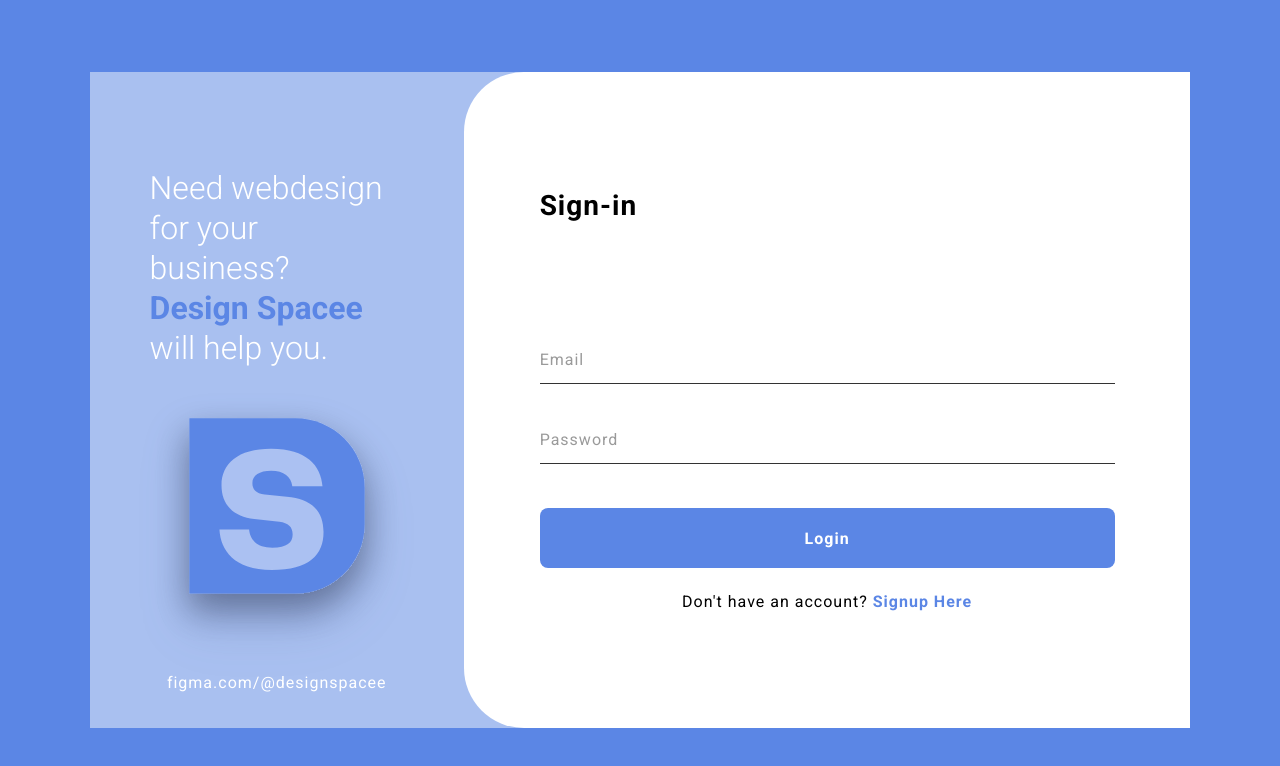
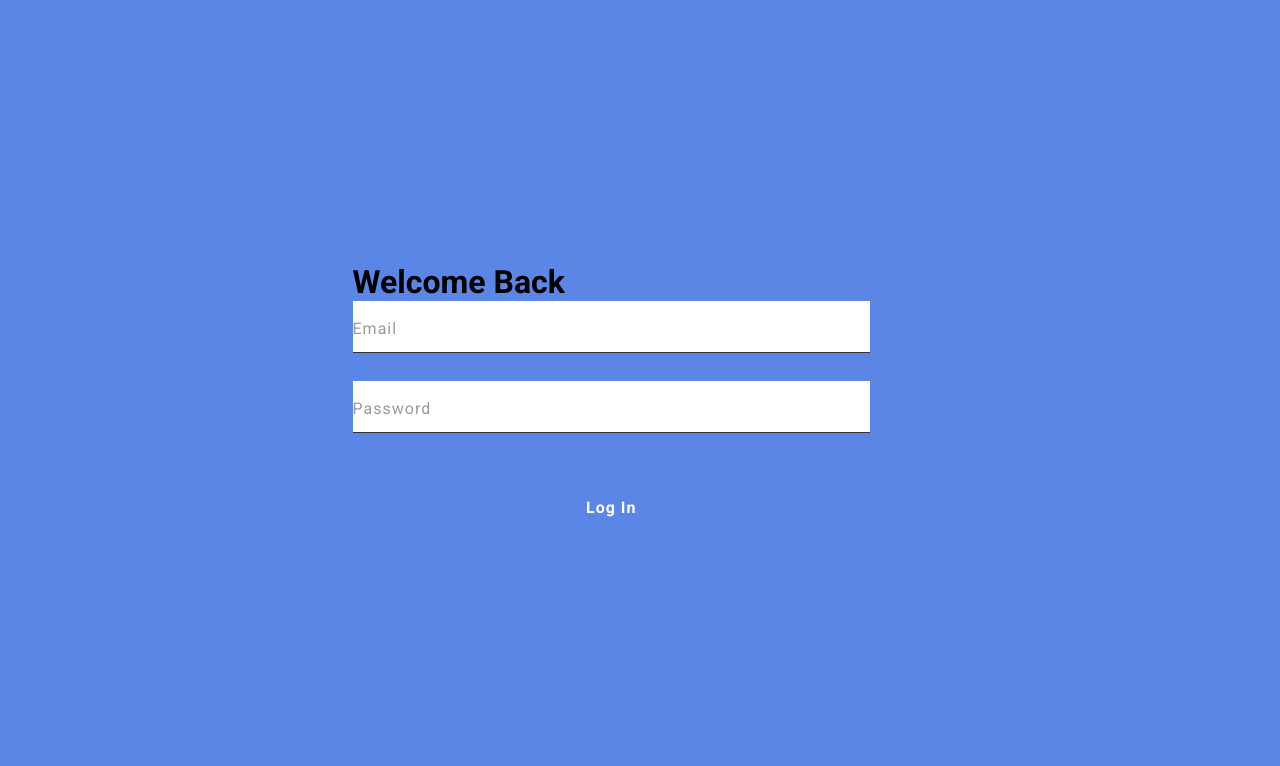
Before and after one commit to mrcln2/APPDEV1, a React (Vite) app in the folder F_L04_ReactJsStylingFigmaConversion/: page / in a window 1280 px wide. Shown: the top 766 px of the page. Built offline with nearby package versions, Linux system fonts and the light colour scheme.

Commit message:
Convert Login.css to CSS Modules

```diff
--- a/F_L04_ReactJsStylingFigmaConversion/src/components/login/Login.jsx
+++ b/F_L04_ReactJsStylingFigmaConversion/src/components/login/Login.jsx
@@ -1,41 +1,17 @@
-import "./Login.css";
-import logo from "../../assets/logo.svg";
+// src/components/Login/Login.jsx
+import styles from './Login.module.css';
 
 export default function Login() {
-    return (
-        <div className="login">
-            {/* ---------- Left panel ---------- */}
-            <section className="left">
-                <h1 className="tagline">
-                    Need webdesign
-                    <br />
-                    for your business?
-                    <br />
-                    <strong>Design Spacee</strong>
-                    <br />
-                    will help you.
-                </h1>
-
-                <img className="logo" src={logo} alt="Design Spacee logo" />
-
-                <p className="link">figma.com/@designspacee</p>
-            </section>
-
-            {/* ---------- Right panel ---------- */}
-            <section className="right">
-                <div className="form">
-                    <h2>Sign-in</h2>
-
-                    <input type="email" placeholder="Email" />
-                    <input type="password" placeholder="Password" />
-
-                    <button>Login</button>
-
-                    <p className="signup">
-                        Don't have an account? <a href="#">Signup Here</a>
-                    </p>
-                </div>
-            </section>
-        </div>
-    );
+  return (
+    <div className={styles.container}>
+      <div className={styles.card}>
+        <h1 className={styles.title}>Welcome Back</h1>
+        <form className={styles.form}>
+          <input type="email" placeholder="Email" className={styles.input} />
+          <input type="password" placeholder="Password" className={styles.input} />
+          <button type="submit" className={styles.button}>Log In</button>
+        </form>
+      </div>
+    </div>
+  );
 }
```
Also changed, not shown: F_L04_ReactJsStylingFigmaConversion/src/components/login/Login.module.css (renamed from F_L04_ReactJsStylingFigmaConversion/src/components/login/Login.css).
